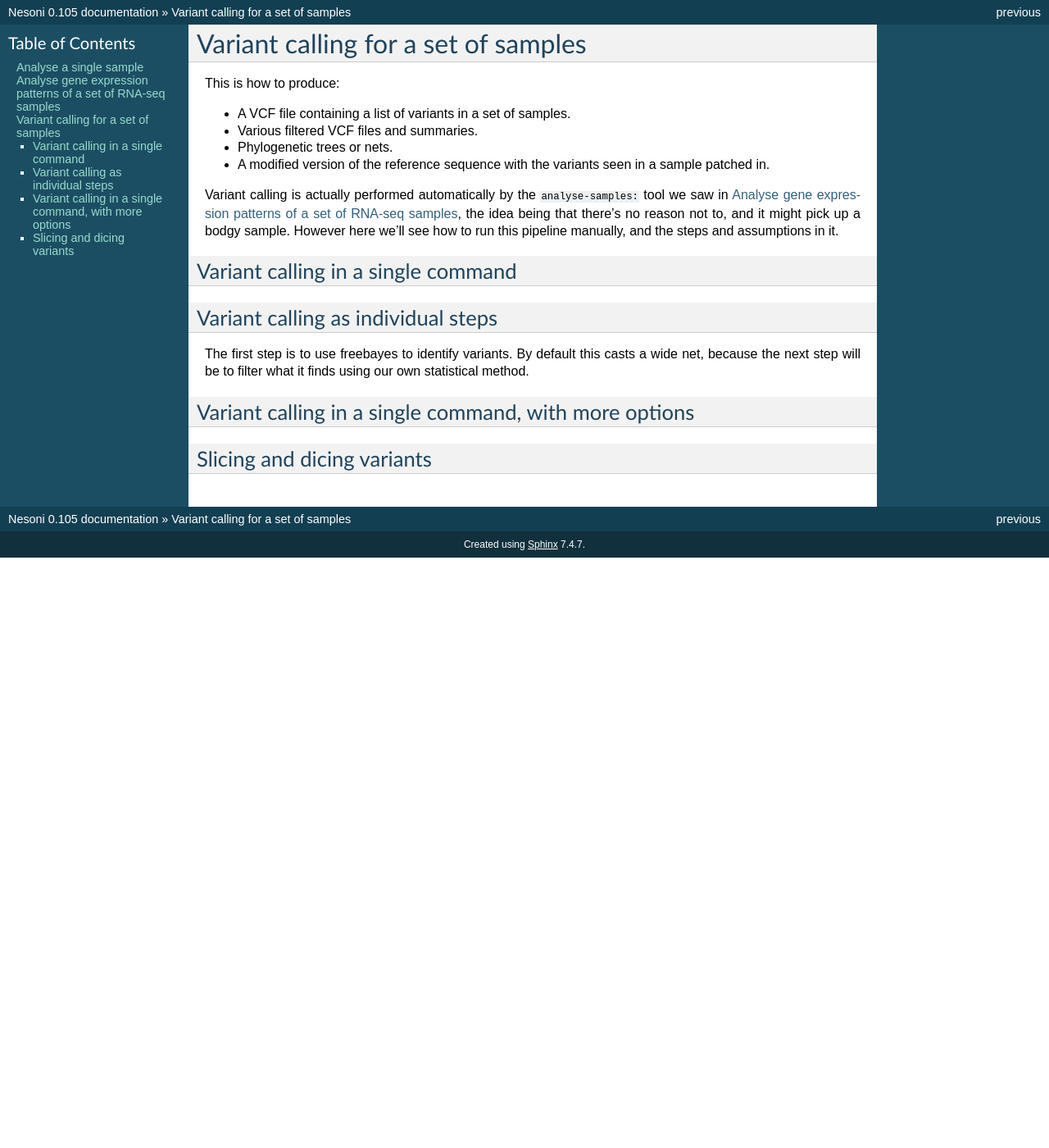
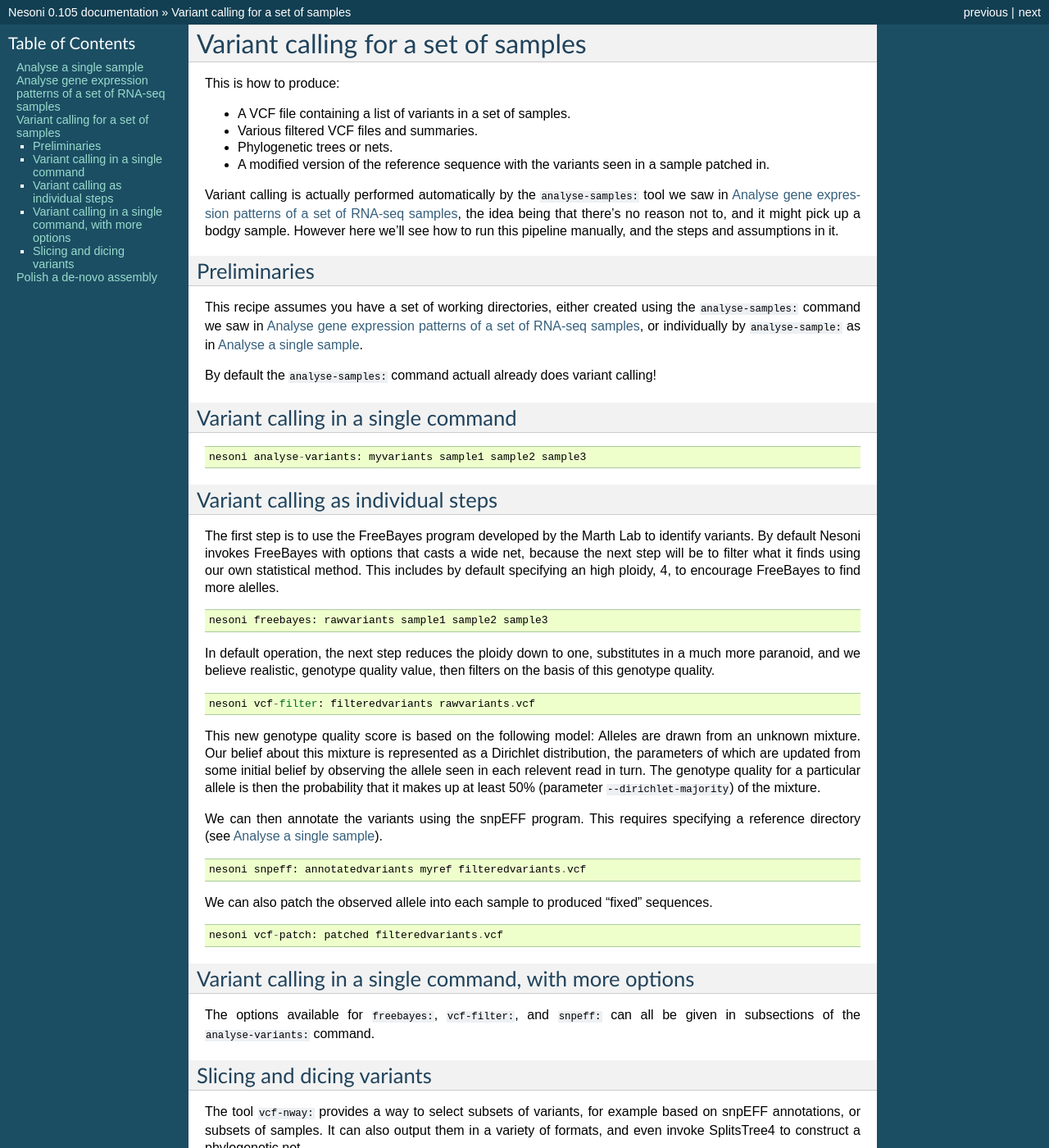
Before and after one commit to Victorian-Bioinformatics-Consortium/nesoni, a Sphinx documentation site: the page built from doc/variants.rst, in a window 1280 px wide and 1400 px high. Shown: the whole window at 82% size. Built offline with Sphinx 7.4.7, drawn with Linux system fonts in a browser that asks for light colours; some of the changed text lies outside the part shown.

Commit message:
further documentation

```diff
--- a/doc/index.rst
+++ b/doc/index.rst
@@ -42,3 +42,4 @@ Contents
    analyse-sample
    rnaseq
    variants
+   polish
--- a/doc/variants.rst
+++ b/doc/variants.rst
@@ -15,19 +15,74 @@ the idea being that there's no reason not to, and it might pick up a bodgy sampl
 However here we'll see how to run this pipeline manually,
 and the steps and assumptions in it.
 
+Preliminaries
+-------------
+
+This recipe assumes you have a set of working directories,
+either created using the ``analyse-samples:`` command we saw in
+:doc:`rnaseq`,
+or individually by ``analyse-sample:`` as in :doc:`analyse-sample`.
+
+By default the ``analyse-samples:`` command actuall already does variant calling!
+
 Variant calling in a single command
 -----------------------------------
+
+::
+
+  nesoni analyse-variants: myvariants sample1 sample2 sample3
 
 Variant calling as individual steps
 -----------------------------------
 
-The first step is to use freebayes to identify variants.
-By default this casts a wide net,
+The first step is to use the FreeBayes program developed by the Marth Lab
+to identify variants.
+By default Nesoni invokes FreeBayes with options that casts a wide net,
 because the next step will be to filter what it finds using our own statistical method.
+This includes by default specifying an high ploidy, 4, to encourage FreeBayes to
+find more alelles.
+::
 
+   nesoni freebayes: rawvariants sample1 sample2 sample3
+
+In default operation, the next step reduces the ploidy down to one,
+substitutes in a much more paranoid, and we believe realistic, genotype quality value,
+then filters on the basis of this genotype quality.
+::
+
+   nesoni vcf-filter: filteredvariants rawvariants.vcf
+
+This new genotype quality score is based on the following model:
+Alleles are drawn from an unknown mixture.
+Our belief about this mixture is represented as a Dirichlet distribution,
+the parameters of which are updated from some initial belief
+by observing the allele seen in each relevent read in turn.
+The genotype quality for a particular allele is then the probability that
+it makes up at least 50% (parameter ``--dirichlet-majority``) of the mixture.
+
+We can then annotate the variants using the snpEFF program.
+This requires specifying a reference directory (see :doc:`analyse-sample`).
+::
+
+   nesoni snpeff: annotatedvariants myref filteredvariants.vcf
+
+We can also patch the observed allele into each sample
+to produced "fixed" sequences.
+::
+
+   nesoni vcf-patch: patched filteredvariants.vcf
 
 Variant calling in a single command, with more options
 ------------------------------------------------------
 
+The options available for ``freebayes:``, ``vcf-filter:``, and ``snpeff:``
+can all be given in subsections of the ``analyse-variants:`` command.
+
 Slicing and dicing variants
 ---------------------------
+
+The tool ``vcf-nway:`` provides a way to select subsets of variants,
+for example based on snpEFF annotations,
+or subsets of samples.
+It can also output them in a variety of formats,
+and even invoke SplitsTree4 to construct a phylogenetic net.
```
Also changed, not shown: doc/analyse-sample.rst (+54 -8 lines), doc/polish.rst (added, +28 -0 lines), release.py (+14 -2 lines), 2 other files.
